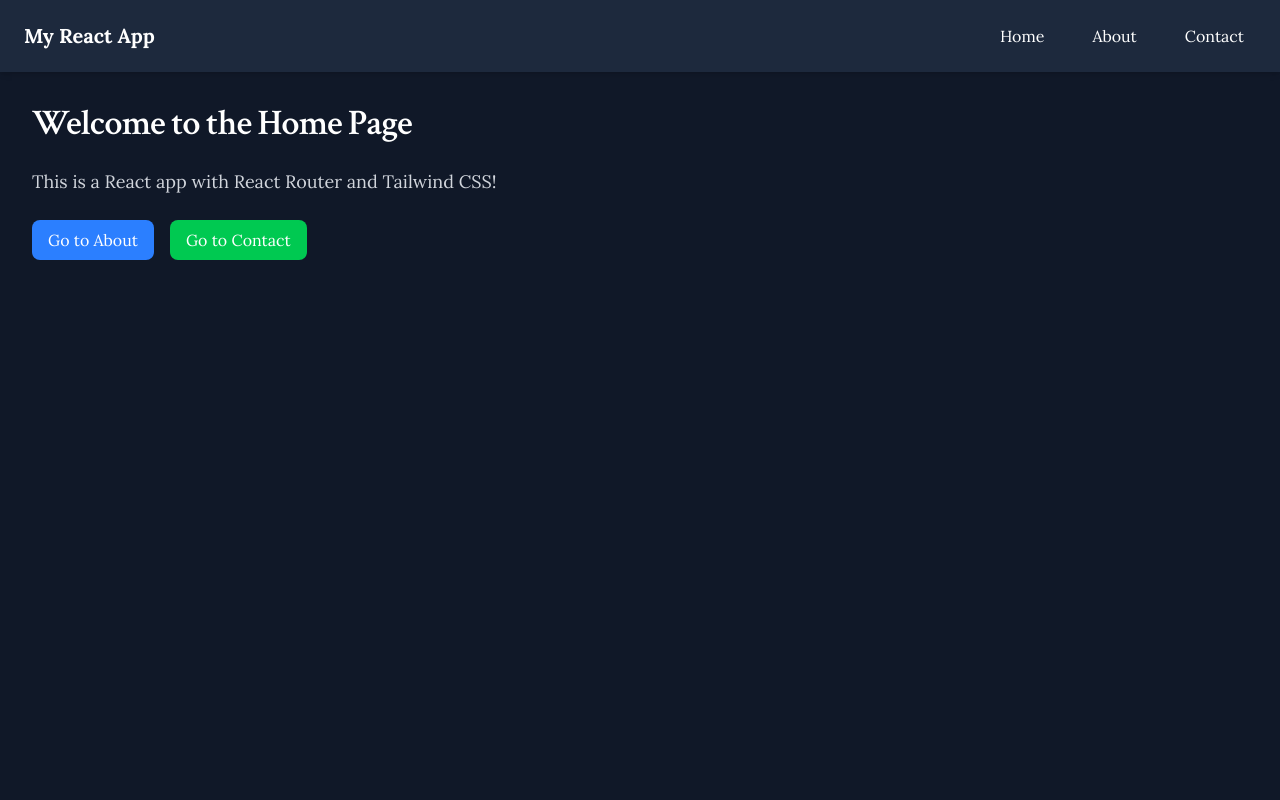
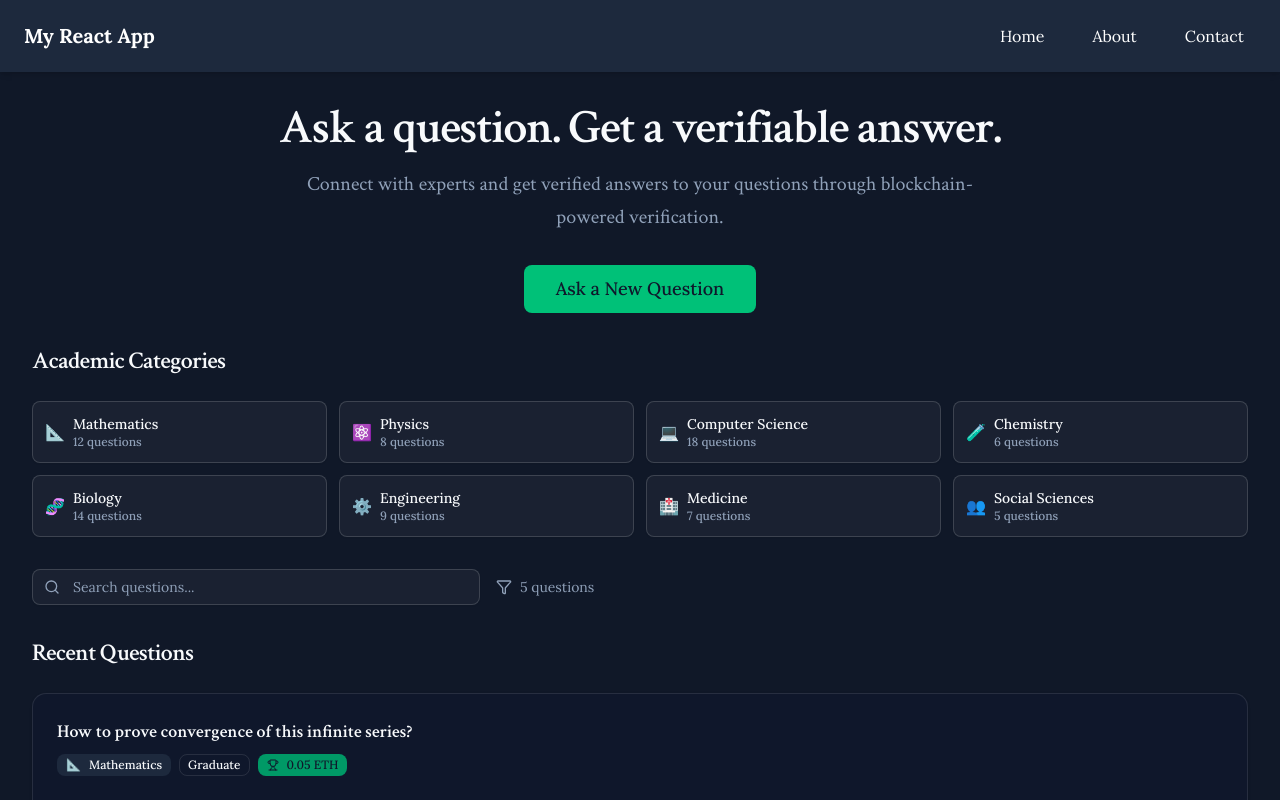
Before and after one commit to dot-enny/answer-chain, a React (Vite) app: page / in a window 1280 px wide. Shown: the top 800 px of the page. Built offline with nearby package versions, Linux system fonts and the light colour scheme.

Commit message:
Update pages with academic content and functionality

```diff
--- /dev/null
+++ b/src/pages/AskQuestion.tsx
@@ -0,0 +1,14 @@
+function AskQuestion() {
+  return (
+    <div className="space-y-6">
+      <h1 className="text-3xl font-bold text-foreground">
+        Ask a New Question
+      </h1>
+      <p className="text-muted-foreground">
+        Post your question to get verifiable answers from the community.
+      </p>
+    </div>
+  )
+}
+
+export default AskQuestion
--- a/src/pages/Home.tsx
+++ b/src/pages/Home.tsx
@@ -1,28 +1,169 @@
-import { Link } from 'react-router-dom'
+import { useState, useMemo } from 'react'
+import { Link, useSearchParams } from 'react-router-dom'
+import { Button } from '@/components/ui/button'
+import { Badge } from '@/components/ui/badge'
+import { Input } from '@/components/ui/input'
+import QuestionCard from '@/components/QuestionCard'
+import { academicCategories, mockQuestions } from '@/data/mockData'
+import { Search, Filter } from 'lucide-react'
 
 function Home() {
+  const [searchParams, setSearchParams] = useSearchParams()
+  const [searchQuery, setSearchQuery] = useState('')
+  const selectedCategory = searchParams.get('category')
+
+  const filteredQuestions = useMemo(() => {
+    let filtered = mockQuestions
+
+    // Filter by category
+    if (selectedCategory) {
+      filtered = filtered.filter(q => q.category === selectedCategory)
+    }
+
+    // Filter by search query
+    if (searchQuery.trim()) {
+      const query = searchQuery.toLowerCase()
+      filtered = filtered.filter(q =>
+        q.title.toLowerCase().includes(query) ||
+        q.content.toLowerCase().includes(query) ||
+        q.tags.some(tag => tag.toLowerCase().includes(query))
+      )
+    }
+
+    return filtered
+  }, [selectedCategory, searchQuery])
+
+  const handleCategoryFilter = (categoryId: string | null) => {
+    if (categoryId) {
+      setSearchParams({ category: categoryId })
+    } else {
+      setSearchParams({})
+    }
+  }
+
+  const selectedCategoryData = selectedCategory
+    ? academicCategories.find(cat => cat.id === selectedCategory)
+    : null
+
   return (
-    <div className="space-y-6">
-      <h1 className="text-4xl font-bold text-gray-900 dark:text-white">
-        Welcome to the Home Page
-      </h1>
-      <p className="text-lg text-gray-600 dark:text-gray-300">
-        This is a React app with React Router and Tailwind CSS!
-      </p>
-      <nav className="flex flex-col sm:flex-row space-y-2 sm:space-y-0 sm:space-x-4">
-        <Link
-          to="/about"
-          className="bg-blue-500 hover:bg-blue-600 text-white px-4 py-2 rounded-md transition-colors text-center"
-        >
-          Go to About
-        </Link>
-        <Link
-          to="/contact"
-          className="bg-green-500 hover:bg-green-600 text-white px-4 py-2 rounded-md transition-colors text-center"
-        >
-          Go to Contact
-        </Link>
-      </nav>
+    <div className="space-y-8">
+      {/* Hero Section */}
+      <div className="text-center space-y-4">
+        <h1 className="text-4xl sm:text-5xl font-bold text-foreground font-serif tracking-tight">
+          Ask a question. Get a verifiable answer.
+        </h1>
+        <p className="text-xl text-muted-foreground max-w-2xl mx-auto font-serif leading-relaxed">
+          Connect with experts and get verified answers to your questions through blockchain-powered verification.
+        </p>
+        <div className="pt-4">
+          <Button asChild size="lg" className="text-lg px-8 py-6">
+            <Link to="/ask">Ask a New Question</Link>
+          </Button>
+        </div>
+      </div>
+
+      {/* Categories Overview */}
+      <div className="space-y-6">
+        <div className="flex items-center justify-between">
+          <h2 className="text-2xl font-semibold text-foreground font-serif">Academic Categories</h2>
+          {selectedCategory && (
+            <Button
+              variant="outline"
+              size="sm"
+              onClick={() => handleCategoryFilter(null)}
+            >
+              Clear Filter
+            </Button>
+          )}
+        </div>
+
+        <div className="grid grid-cols-2 md:grid-cols-4 gap-3">
+          {academicCategories.map((category) => (
+            <Button
+              key={category.id}
+              variant={selectedCategory === category.id ? "default" : "outline"}
+              size="sm"
+              onClick={() => handleCategoryFilter(category.id)}
+              className="justify-start h-auto p-3"
+            >
+              <div className="flex items-center gap-2">
+                <span className="text-base">{category.icon}</span>
+                <div className="text-left">
+                  <div className="font-medium text-sm">{category.name}</div>
+                  <div className="text-xs text-muted-foreground">
+                    {category.id === 'mathematics' ? '12 questions' :
+                     category.id === 'computer-science' ? '18 questions' :
+                     category.id === 'physics' ? '8 questions' :
+                     category.id === 'chemistry' ? '6 questions' :
+                     category.id === 'biology' ? '14 questions' :
+                     category.id === 'engineering' ? '9 questions' :
+                     category.id === 'medicine' ? '7 questions' : '5 questions'}
+                  </div>
+                </div>
+              </div>
+            </Button>
+          ))}
+        </div>
+      </div>
+
+      {/* Search and Filter */}
+      <div className="space-y-4">
+        <div className="flex items-center gap-4">
+          <div className="relative flex-1 max-w-md">
+            <Search className="absolute left-3 top-1/2 transform -translate-y-1/2 text-muted-foreground h-4 w-4" />
+            <Input
+              placeholder="Search questions..."
+              value={searchQuery}
+              onChange={(e) => setSearchQuery(e.target.value)}
+              className="pl-10"
+            />
+          </div>
+          <div className="flex items-center gap-2">
+            <Filter className="h-4 w-4 text-muted-foreground" />
+            <span className="text-sm text-muted-foreground">
+              {filteredQuestions.length} question{filteredQuestions.length !== 1 ? 's' : ''}
+            </span>
+          </div>
+        </div>
+
+        {selectedCategoryData && (
+          <div className="flex items-center gap-2">
+            <span className="text-sm text-muted-foreground">Filtering by:</span>
+            <Badge variant="default" className="gap-1">
+              <span>{selectedCategoryData.icon}</span>
+              {selectedCategoryData.name}
+            </Badge>
+          </div>
+        )}
+      </div>
+
+      {/* Questions List */}
+      <div className="space-y-6">
+        <div className="flex items-center justify-between">
+          <h2 className="text-2xl font-semibold text-foreground font-serif">
+            {selectedCategoryData ? `${selectedCategoryData.name} Questions` : 'Recent Questions'}
+          </h2>
+        </div>
+
+        {filteredQuestions.length > 0 ? (
+          <div className="space-y-4">
+            {filteredQuestions.map((question) => (
+              <QuestionCard key={question.id} question={question} />
+            ))}
+          </div>
+        ) : (
+          <div className="text-center py-12">
+            <div className="text-muted-foreground mb-4 font-serif">
+              {searchQuery || selectedCategory
+                ? 'No questions found matching your criteria.'
+                : 'No questions yet.'}
+            </div>
+            <Button asChild variant="outline">
+              <Link to="/ask">Ask the First Question</Link>
+            </Button>
+          </div>
+        )}
+      </div>
     </div>
   )
 }
--- /dev/null
+++ b/src/pages/QuestionDetail.tsx
@@ -0,0 +1,18 @@
+import { useParams } from 'react-router-dom'
+
+function QuestionDetail() {
+  const { id } = useParams<{ id: string }>()
+
+  return (
+    <div className="space-y-6">
+      <h1 className="text-3xl font-bold text-foreground">
+        Question Detail - ID: {id}
+      </h1>
+      <p className="text-muted-foreground">
+        This will show the full question and all answers.
+      </p>
+    </div>
+  )
+}
+
+export default QuestionDetail
```
